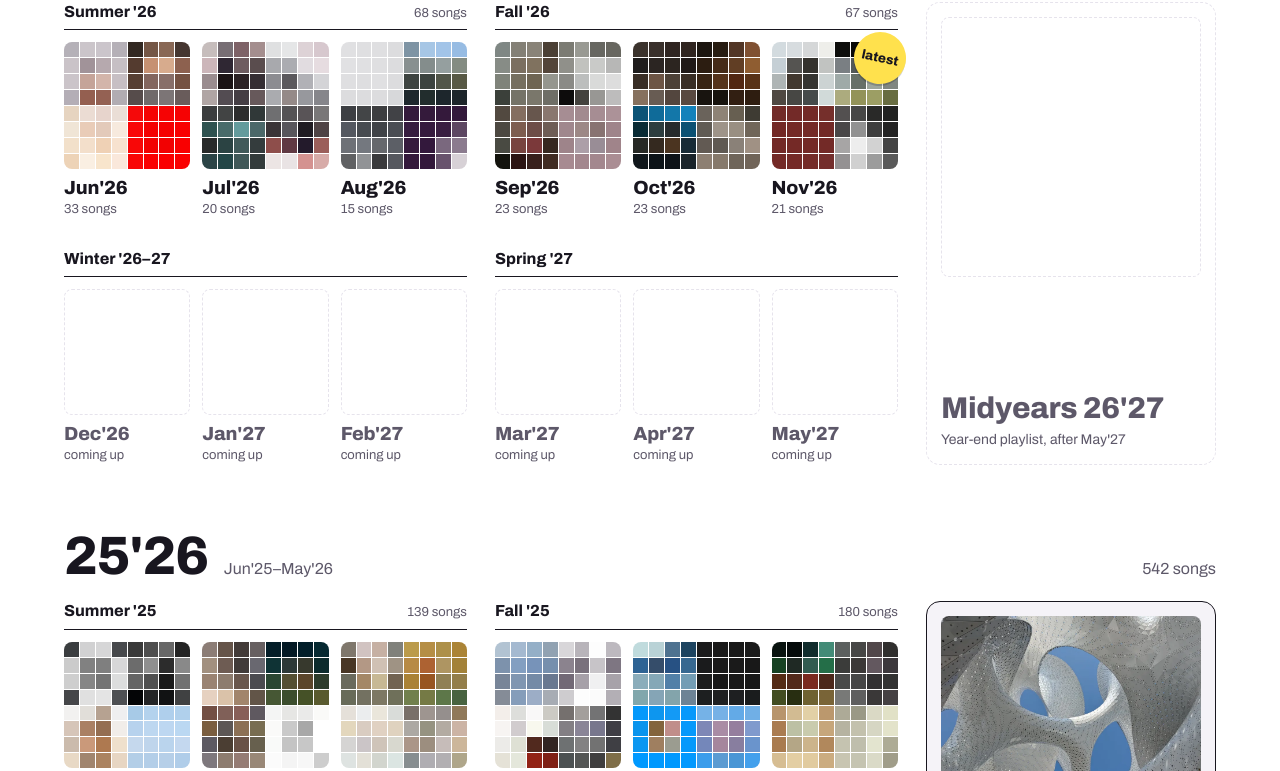
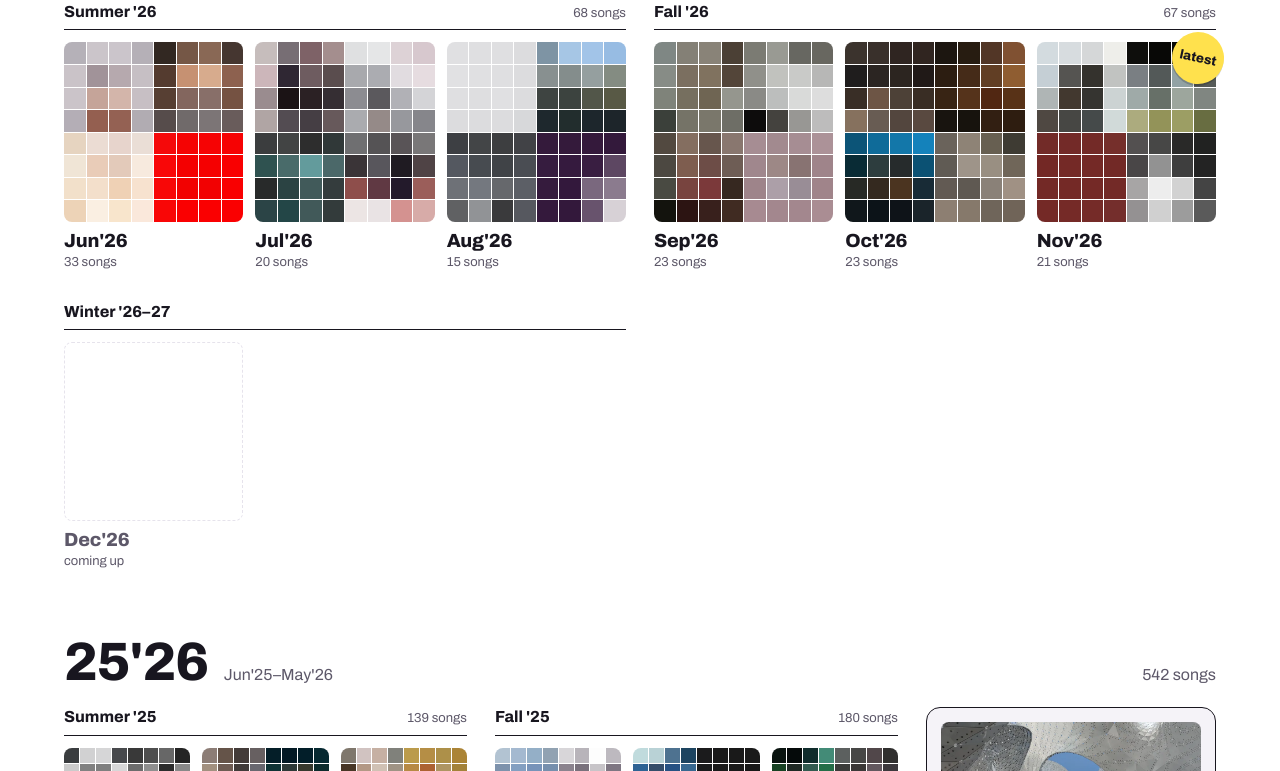
Before and after one commit to somehippie/playlists, a plain HTML site: page index.html in a window 1280 px wide. Shown: the part 424-1195 px from the top of the page. Drawn offline with Linux system fonts and the light colour scheme.

Commit message:
Show only next month as upcoming

```diff
--- a/index.html
+++ b/index.html
@@ -433,17 +433,18 @@ function renderCalendar() {
   const last = months.at(-1).key, y0 = yearOf(months[0].key), y1 = yearOf(last);
   const nextName = y => { const m = comps.length && comps.at(-1).label.match(/^(.*?)(\d\d)'(\d\d)$/); return m ? `${m[1]}${yy(y)}'${yy(y + 1)}` : `Year-end ${yearLabel(y)}`; };
   let html = '';
+  const next = addMonths(last, 1); // show one upcoming month, nothing further ahead
   for (let y = y1; y >= y0; y--) { // newest year first
     const keys = Array.from({length: 12}, (_, i) => addMonths(yearFirst(y), i));
     const n = keys.reduce((a, k) => a + (byKey.get(k)?.tracks.length || 0), 0);
     const c = comps.find(c => yearOf(c.from) === y);
-    const seasons = [0, 3, 6, 9].map(i => keys.slice(i, i + 3)).map(ks => {
+    const seasons = [0, 3, 6, 9].map(i => keys.slice(i, i + 3).filter(k => k <= next)).filter(ks => ks.length).map(ks => {
       const sn = ks.reduce((a, k) => a + (byKey.get(k)?.tracks.length || 0), 0), name = seasonName(ks[0]);
       return `<section class="season" aria-label="${esc(name)}"><h3>${esc(name)}<small>${sn ? plural(sn, 'song') : ''}</small></h3><div class="months">${ks.map(k => tileHTML(k, last)).join('')}</div></section>`;
     }).join('');
     const end = c ? `<button class="comp" type="button" data-k="${c.key}" aria-label="${esc(c.label)}, year-end playlist, ${plural(c.songs, 'song')}">${compArt(c)}<span><span class="cn">${esc(c.label)}</span><span class="cs">Year-end playlist, ${plural(c.songs, 'song')}</span></span></button>`
-      : comps.length ? `<div class="comp ghostc" aria-hidden="true"><span class="strip"></span><span><span class="cn">${esc(nextName(y))}</span><span class="cs">Year-end playlist, after ${labelFor(keys[11])}</span></span></div>` : '';
-    html += `<section class="year" aria-labelledby="y${y}"><div class="yhead"><h2 id="y${y}"><span class="yn">${yearLabel(y)}</span><span class="yr">${labelFor(keys[0])}–${labelFor(keys[11])}</span></h2><span class="ys">${plural(n, 'song')}${keys[11] > last ? ' so far' : ''}</span></div><div class="ygrid${end ? '' : ' nocomp'}">${seasons}${end}</div></section>`;
+      : comps.length && keys[11] <= next ? `<div class="comp ghostc" aria-hidden="true"><span class="strip"></span><span><span class="cn">${esc(nextName(y))}</span><span class="cs">Year-end playlist, after ${labelFor(keys[11])}</span></span></div>` : '';
+    html += `<section class="year" aria-labelledby="y${y}"><div class="yhead"><h2 id="y${y}"><span class="yn">${yearLabel(y)}</span><span class="yr">${labelFor(keys[0])}–${labelFor(keys[11] > next ? next : keys[11])}</span></h2><span class="ys">${plural(n, 'song')}${keys[11] > last ? ' so far' : ''}</span></div><div class="ygrid${end ? '' : ' nocomp'}">${seasons}${end}</div></section>`;
   }
   $('#years').innerHTML = html;
 }
```
